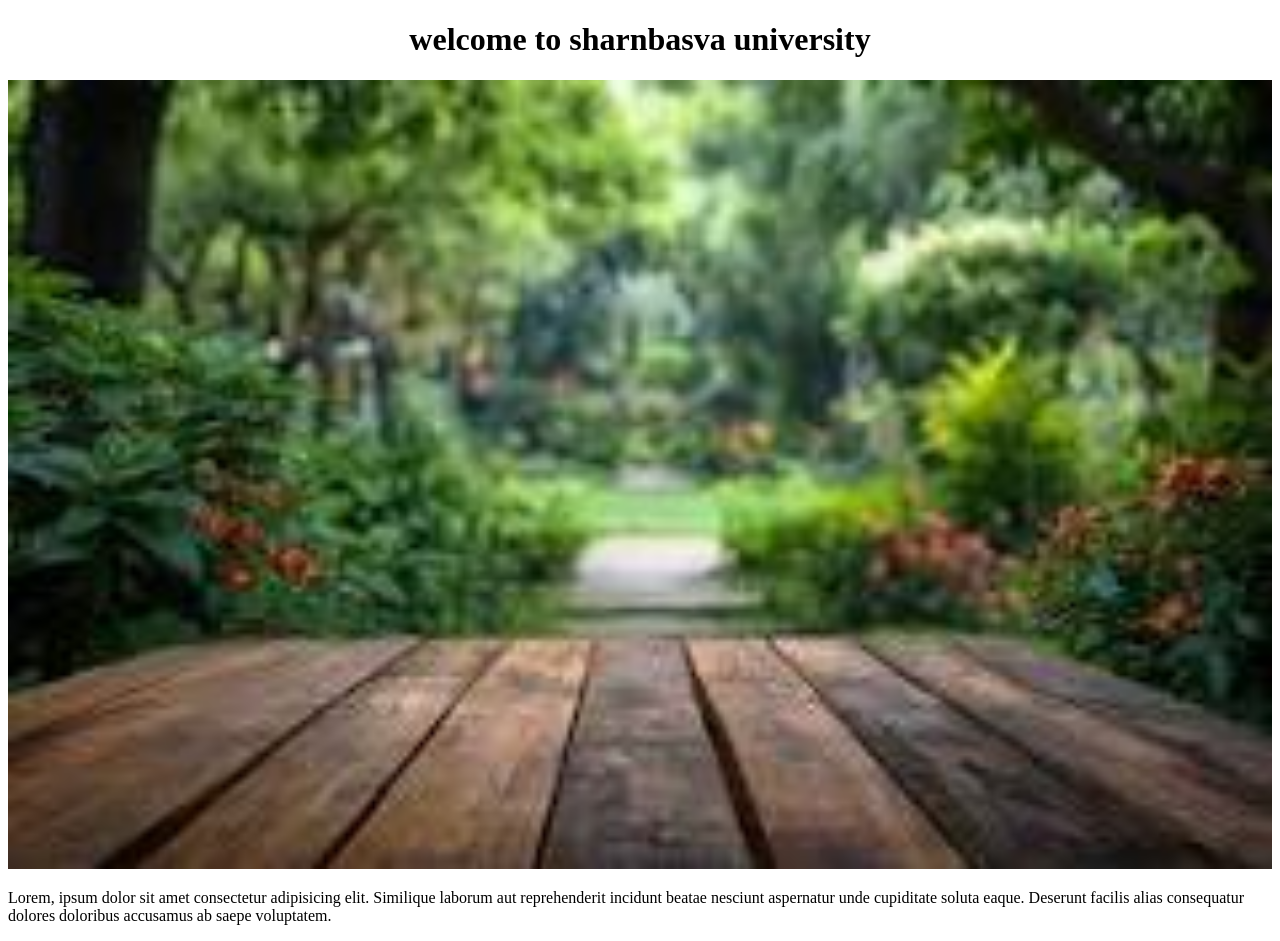
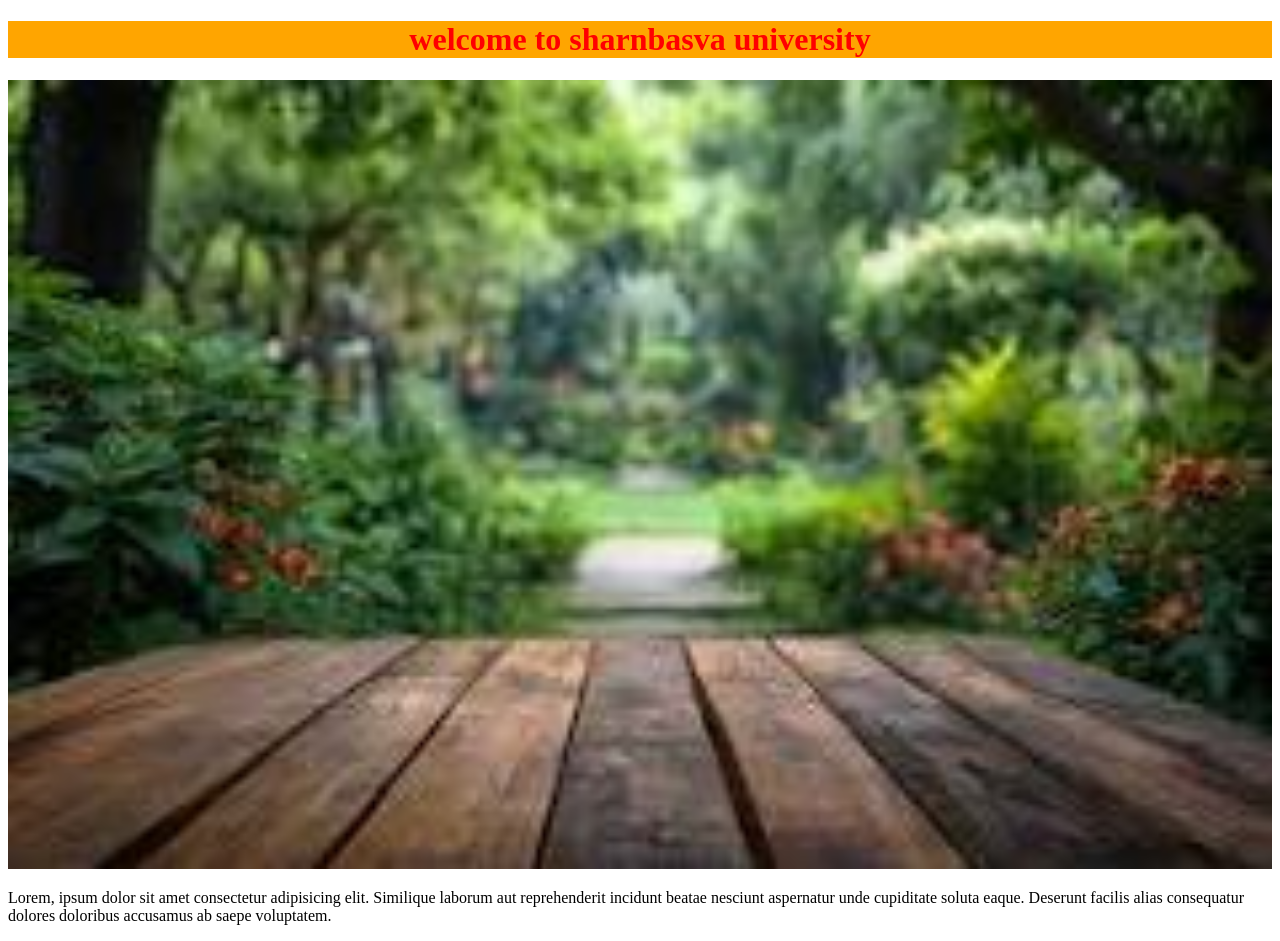
Before and after one commit to prince-107/github, a plain HTML site: page index.html in a window 1280 px wide. Drawn offline with Linux system fonts and the light colour scheme.

Commit message:
changed color

```diff
--- a/index.html
+++ b/index.html
@@ -4,6 +4,12 @@
     <meta charset="UTF-8">
     <meta name="viewport" content="width=device-width, initial-scale=1.0">
     <title>Prince Github</title>
+    <style>
+        h1{
+            color: red;
+            background-color: orange;
+        }
+    </style>
 
 </head>
 <body>
```
